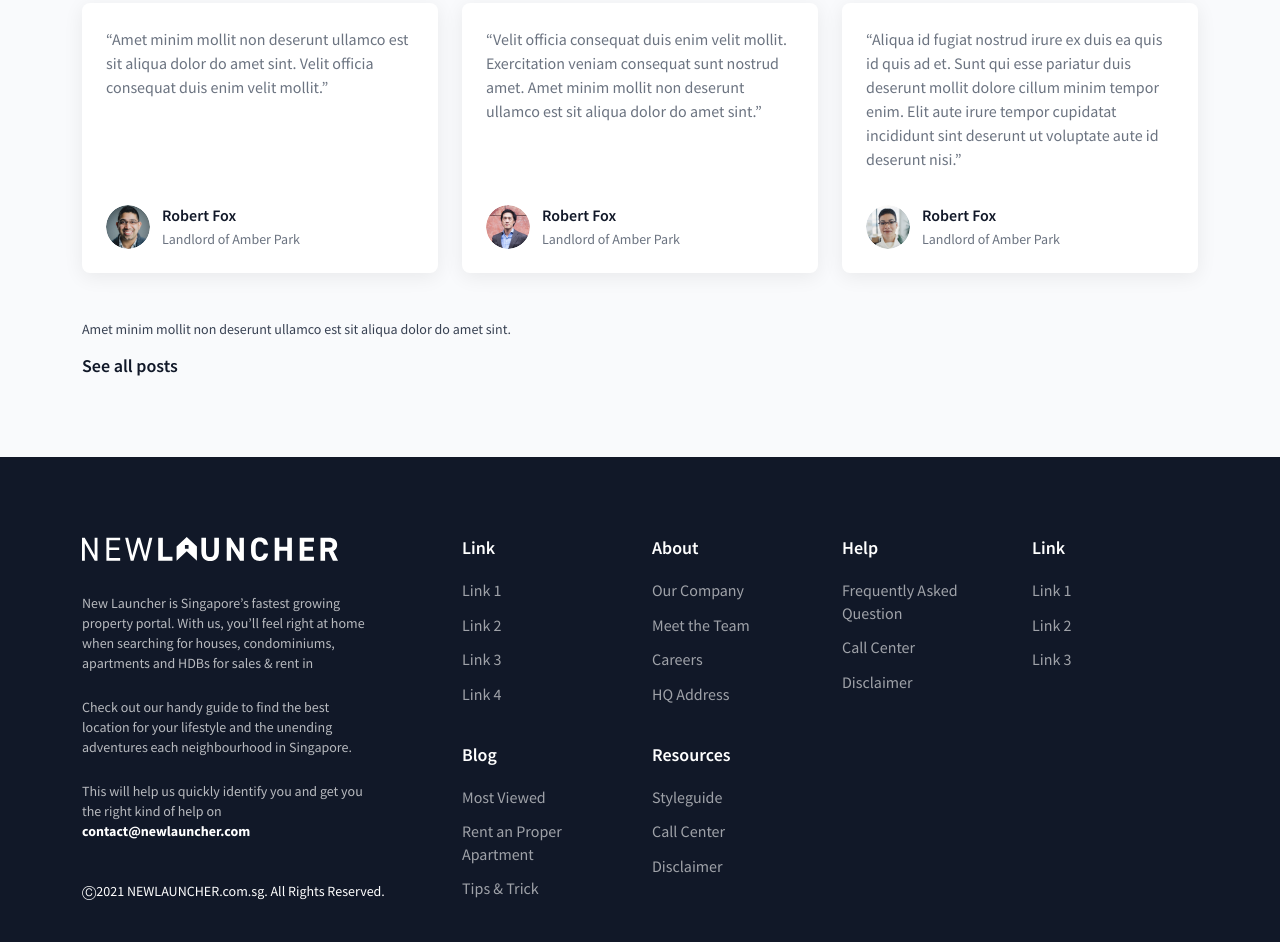
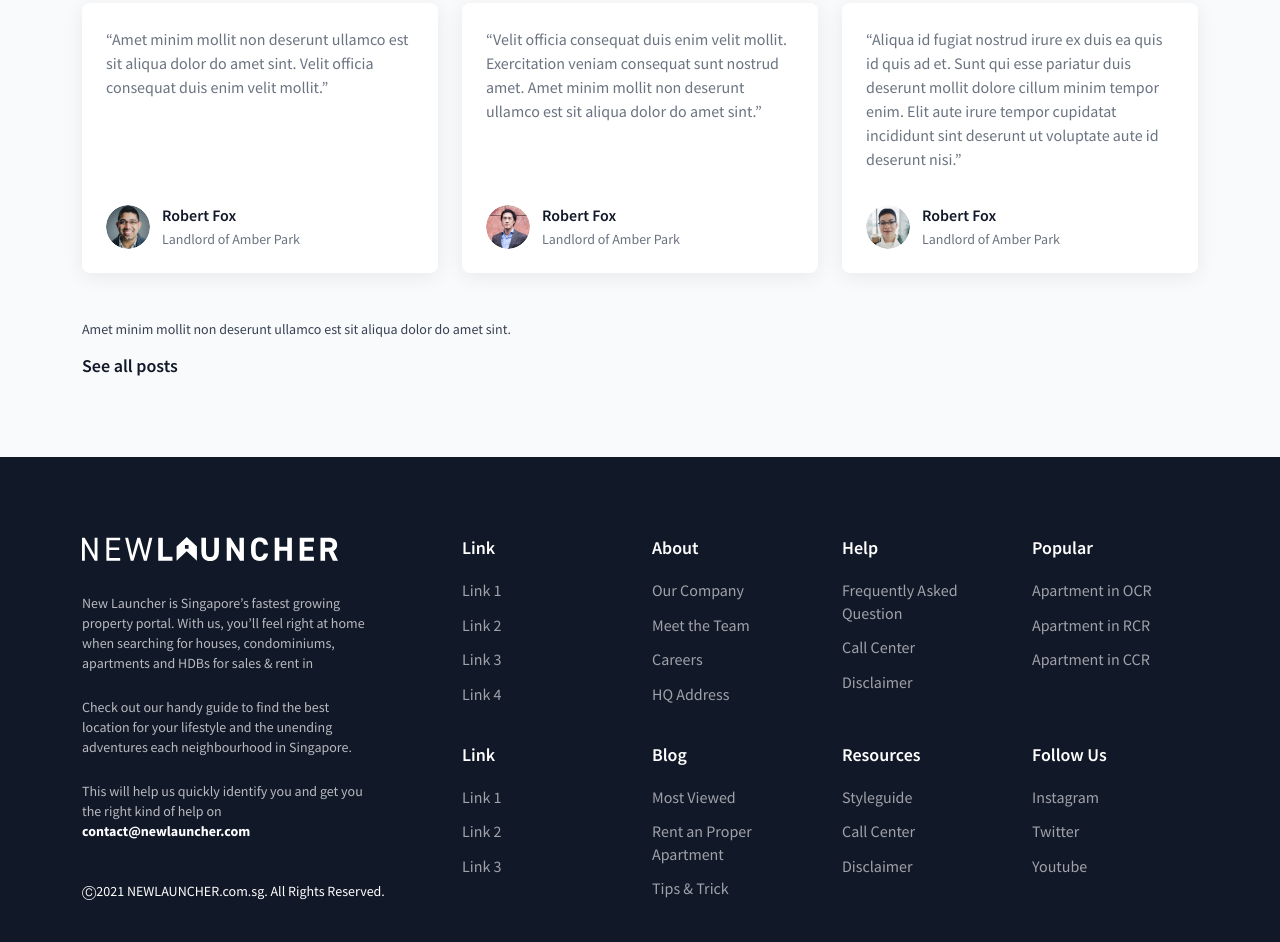
Before and after one commit to azazmuzaffar/Newlauncher, a plain HTML site: page index.html in a window 1280 px wide. Shown: the part 5857-6799 px from the top of the page. Drawn offline with Linux system fonts and the light colour scheme.

Commit message:
Few more additonal issues ...

```diff
--- a/assets/sass/_footer.scss
+++ b/assets/sass/_footer.scss
@@ -193,4 +193,17 @@
 		}
 	}
 }
+
+.accourdion-item{
+	@media #{$lg_device}{
+		&.hide-this-md{
+			display: none;
+		}
+	}
+	@media #{$sm_device}{
+		&.hide-this-md{
+			display: block;
+		}
+	}
+}
 //styleName: Body / Large / Medium;
--- a/index.html
+++ b/index.html
@@ -2823,7 +2823,7 @@
           <div class="col-lg-8 footer-links-wrapper">
             <div class="row footer-accourdion-wrap">
               <!-- LINK ITEM -->
-              <div class="accourdion-item col-lg-3 col-md-4 col-sm-4 mb-40">
+              <div class="accourdion-item col-lg-3 col-md-4 col-sm-6 mb-40">
                 <div class="footer-item">
                   <h5 class="footer-title">Link</h5>
                   <div class="footer-link ac-body">
@@ -2837,7 +2837,7 @@
                 </div>
               </div>
               <!-- LINK ITEM -->
-              <div class="accourdion-item col-lg-3 col-md-4 col-sm-4 mb-40">
+              <div class="accourdion-item col-lg-3 col-md-4 col-sm-6 mb-40">
                 <div class="footer-item">
                   <h5 class="footer-title">About</h5>
                   <div class="footer-link ac-body">
@@ -2851,7 +2851,7 @@
                 </div>
               </div>
               <!-- LINK ITEM -->
-              <div class="accourdion-item col-lg-3 col-md-4 col-sm-4 mb-40">
+              <div class="accourdion-item col-lg-3 col-md-4 col-sm-6 mb-40">
                 <div class="footer-item">
                   <h5 class="footer-title">Help</h5>
                   <div class="footer-link ac-body">
@@ -2864,7 +2864,7 @@
                 </div>
               </div>
               <!-- LINK ITEM -->
-              <div class="accourdion-item col-lg-3 d-md-none d-sm-none mb-40">
+              <div class="accourdion-item col-lg-3 hide-this-md mb-40">
                 <div class="footer-item">
                   <h5 class="footer-title">Popular</h5>
                   <div class="footer-link ac-body">
@@ -2877,7 +2877,7 @@
                 </div>
               </div>
               <!-- LINK ITEM -->
-              <div class="accourdion-item col-lg-3 col-md-4 col-sm-4 mb-40links-ul">
+              <div class="accourdion-item col-lg-3 col-md-4 col-sm-6 mb-40links-ul">
                 <div class="footer-item">
                   <h5 class="footer-title">Link</h5>
                   <div class="footer-link ac-body">
@@ -2890,7 +2890,7 @@
                 </div>
               </div>
               <!-- LINK ITEM -->
-              <div class="accourdion-item col-lg-3 col-md-4 col-sm-4 mb-40">
+              <div class="accourdion-item col-lg-3 col-md-4 col-sm-6 mb-40">
                 <div class="footer-item">
                   <h5 class="footer-title">Blog</h5>
                   <div class="footer-link ac-body">
@@ -2903,7 +2903,7 @@
                 </div>
               </div>
               <!-- LINK ITEM -->
-              <div class="accourdion-item col-lg-3 col-md-4 col-sm-4 mb-40">
+              <div class="accourdion-item col-lg-3 col-md-4 col-sm-6 mb-40">
                 <div class="footer-item">
                   <h5 class="footer-title">Resources</h5>
                   <div class="footer-link ac-body">
@@ -2916,7 +2916,7 @@
                 </div>
               </div>
               <!-- LINK ITEM -->
-              <div class="accourdion-item col-lg-3 d-md-none d-sm-none mb-40">
+              <div class="accourdion-item col-lg-3 hide-this-md mb-40">
                 <div class="footer-item">
                   <h5 class="footer-title">Follow Us</h5>
                   <div class="footer-link ac-body">
```
Also changed, not shown: assets/sass/style.css, 1 other file.
